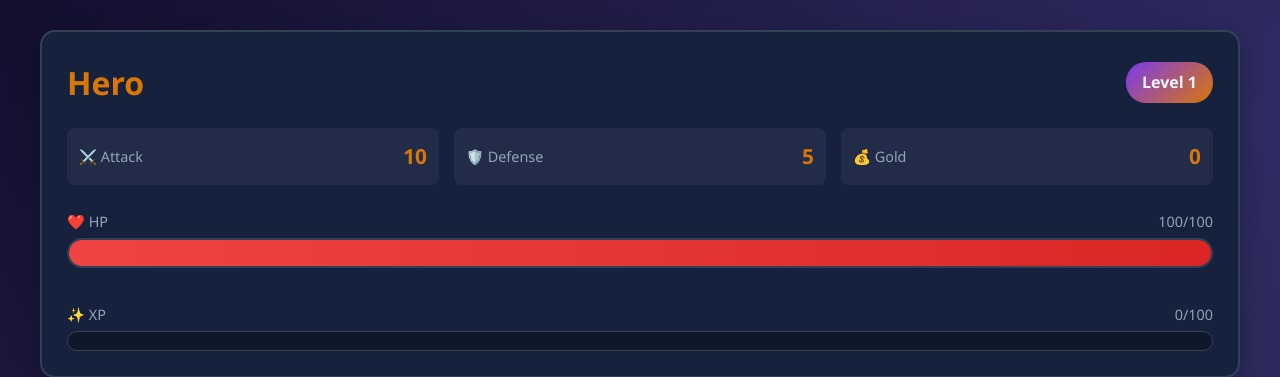
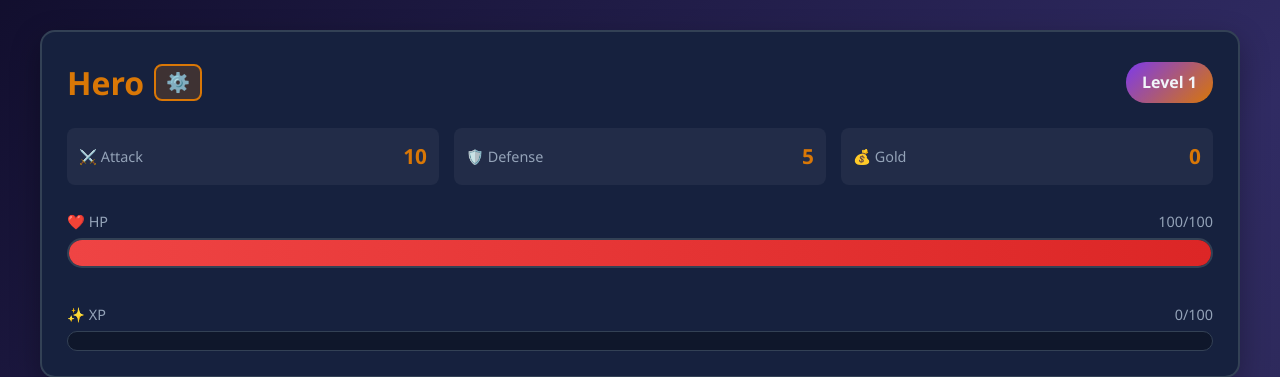
Before and after one commit to LorinczDaniel/gamify_task, a Flask app: page / in a window 1280 px wide. Shown: the part 135-512 px from the top of the page. Run offline with Flask 3, Linux system fonts and the light colour scheme; the visitor is signed in with stand-in values (Sample User, id 1); data comes from the database, SQL or seed files in the repository; data that the repository does not hold is empty.

Commit message:
Add customize button to character panel for easy access

```diff
--- a/templates/index.html
+++ b/templates/index.html
@@ -26,7 +26,12 @@
         <section class="character-panel">
             <div class="character-card">
                 <div class="character-header">
-                    <h2 id="character-name">Hero</h2>
+                    <div style="display: flex; align-items: center; gap: 10px;">
+                        <h2 id="character-name">Hero</h2>
+                        <button onclick="window.location.href='/customize'" class="btn-icon" title="Customize Character" style="background: rgba(217, 119, 6, 0.2); border: 2px solid #d97706; padding: 5px 10px; border-radius: 8px; cursor: pointer; font-size: 1.2rem; transition: all 0.3s ease;">
+                            ⚙️
+                        </button>
+                    </div>
                     <span class="level-badge">Level <span id="character-level">1</span></span>
                 </div>
 
```
